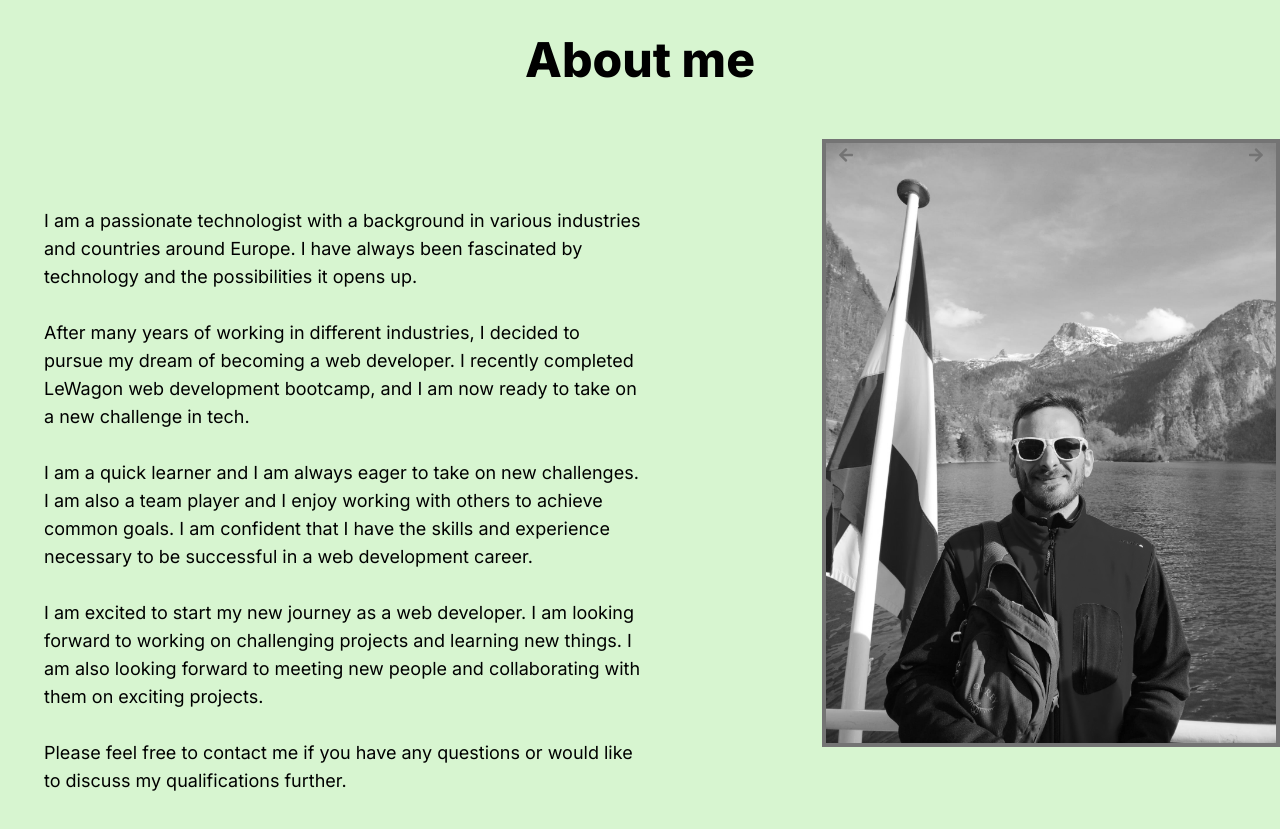
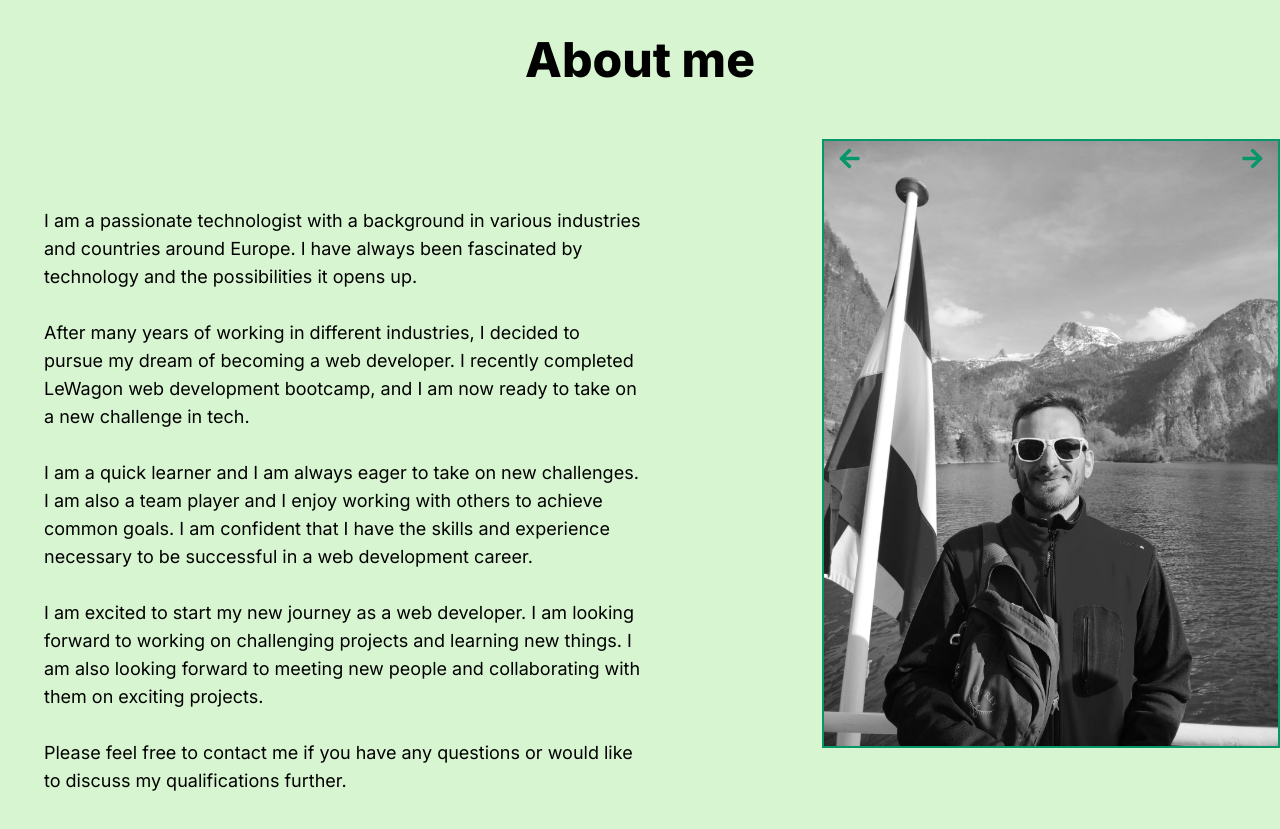
Before and after one commit to Mikitanjie/portfolio, a Next.js app: page / in a window 1280 px wide. Shown: the part 2200-3029 px from the top of the page. Built offline with nearby package versions, Linux system fonts and the light colour scheme.

Commit message:
Set the image css

```diff
--- a/app/_components/About/About.js
+++ b/app/_components/About/About.js
@@ -1,10 +1,7 @@
-'use client'
-
 import { FaArrowLeft, FaArrowRight } from 'react-icons/fa';
 import React, { useState, useContext } from 'react';
 import Image from 'next/image';
 import { ThemeContext } from '../../_components/ThemeContext/ThemeContext';
-
 
 const About = () => {
   const [activeImageIndex, setActiveImageIndex] = useState(0);
@@ -54,18 +51,16 @@ import { ThemeContext } from '../../_components/ThemeContext/ThemeContext';
           </p>
         </div>
       </div>
-      <div id="carousel" className="hover:grayscale-0" style={{position: 'relative', marginLeft: '160px', marginTop: '100px'}}>
-          <div className=" border-4 border-emerald-600 ">
-            <Image className="object-cover" src={images[activeImageIndex]} alt="Picture of the author" width={600} height={800} />
-          </div>
-          <div>
+      <div id="carousel" style={{position: 'relative', marginLeft: '160px', marginTop: '100px'}}>
+        <div className="group border-2 border-emerald-600">
+          <Image className="object-cover hover-effect group-hover:grayscale-0" src={images[activeImageIndex]} alt="Picture of the author" width={600} height={800} />
           <button
             type="button"
             className="hover:scale-150 active:scale-90 absolute top-0 left-0 inline-flex justify-center bg-transparent px-4 py-2 text-emerald-600 focus:outline-offset-0"
             id="prevBtn"
             onClick={prevImage}
           >
-              <FaArrowLeft />
+            <FaArrowLeft size={23} />
           </button>
           <button
             type="button"
@@ -73,7 +68,7 @@ import { ThemeContext } from '../../_components/ThemeContext/ThemeContext';
             id="nextBtn"
             onClick={nextImage}
           >
-              <FaArrowRight />
+            <FaArrowRight size={23} />
           </button>
         </div>
       </div>
--- a/app/_components/Languages/Languages.js
+++ b/app/_components/Languages/Languages.js
@@ -89,7 +89,7 @@ const Languages = () => {
 
       {/* Spanish */}
       <div className="animate-pulse hover:animate-none" style={{animationDelay: '0.8s', marginRight: '50px', textAlign: 'center' }}>
-        <div style={{width: '60px', height: '60px' }} onClick={() => handleClick("Ola,Mi nombre es Michael")}>
+        <div style={{width: '60px', height: '60px' }} onClick={() => handleClick("Hola, Mi nombre es Michael")}>
           <Image
             className="active:scale-90 transition-transform duration-200 hover:scale-150"
             src="https://cdn-icons-png.flaticon.com/128/321/321260.png"
--- a/app/globals.css
+++ b/app/globals.css
@@ -51,31 +51,15 @@
   animation: carousel 45s linear infinite;
 }
 
+.hover-effect {
+  filter: grayscale(100%);
+}
 
 
 #carousel {
   position: relative;
   width: 500px;
   height: 600px;
-  filter: grayscale(1);
-  transition: filter 0.3s;
-}
-
-#carousel:hover {
-  filter: grayscale(0);
-}
-
-.carousel-image {
-  position: absolute;
-  width: auto;
-  height: auto;
-  display: none;
-}
-
-.carousel-image img {
-  width: auto;
-  height: auto;
-  object-fit: cover;
 }
 
 
@@ -140,6 +124,8 @@
   margin-right: -1080px;
 }
 
+
+
 @keyframes pop {
   0% {
     transform: translate(-50%, -50%) scale(0);
```
Lines whose indentation alone changed are shown as unchanged.
